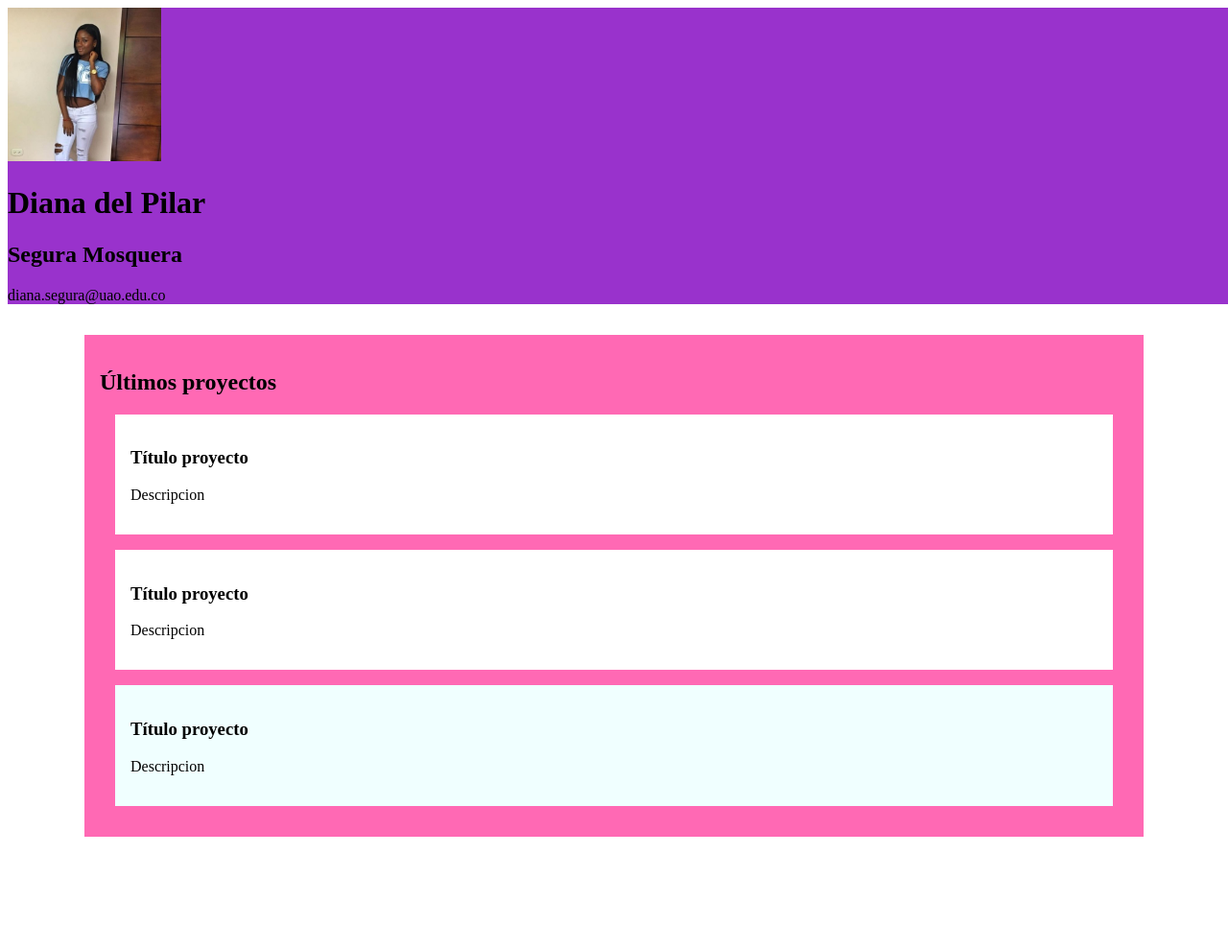
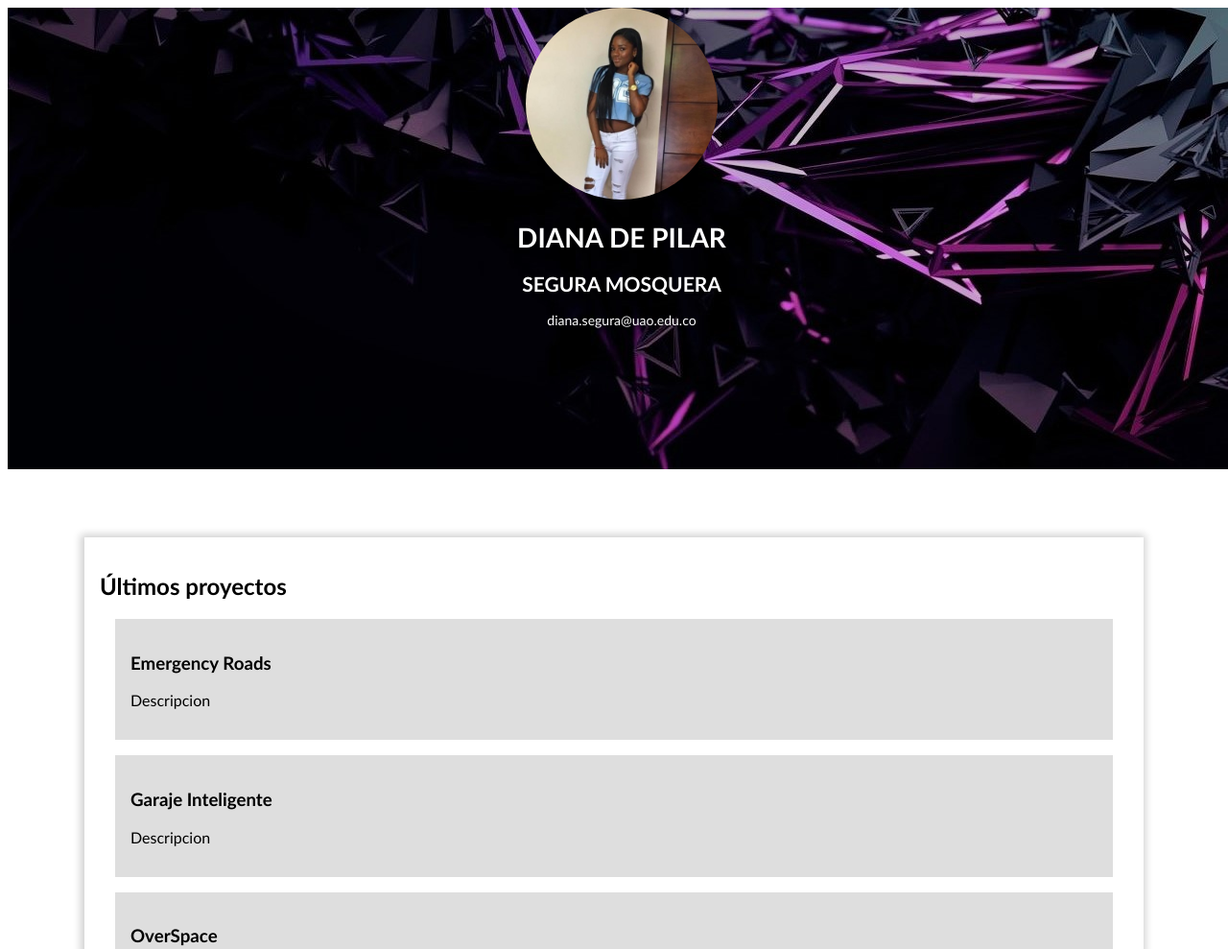
Before and after one commit to dianaseguram/practica3, a plain HTML site: page index.html in a window 1280 px wide. Shown: the top 989 px of the page at 96% size. Before the commit the page ends 904 px from the top, so only its background shows below. Drawn offline with Linux system fonts and the light colour scheme; a script that the page names is missing.

Commit message:
Avance de la pagina, sombra y fotode portada

```diff
--- a/index.html
+++ b/index.html
@@ -13,23 +13,28 @@
 </head>
 <body>
     <div id="infoContainer" class="o-info-container">
-        <img class ="o-img-profile" src="resoruces/avatars-000358257431-xzw7z7-t500x500.jpg" alt="Foto de perfil del usuario">
-        <h1>Diana del Pilar</h1>
-        <h2>Segura Mosquera</h2>
-        <p>diana.segura@uao.edu.co</p>
-    </div>
+        <div style="display: block;">
+            <img class ="o-img-profile" src="resoruces/avatars-000358257431-xzw7z7-t500x500.jpg" alt="Foto de perfil del usuario">
+        </div>
+        <div style="display:block;">
+            <h1 class="o-info-titles">DIANA DE PILAR</h1>
+            <h2 class="o-info-titles">SEGURA MOSQUERA</h2>
+            <p class="o-info-titles">diana.segura@uao.edu.co</p>
+        </div>
+        </div>
+
     <div id="portfolioContainer" class="o-portfolio-container">
         <h2>Últimos proyectos</h2>
         <div id="project1" class="o-project">
-            <h3>Título proyecto</h3>
+            <h3>Emergency Roads</h3>
             <p>Descripcion</p>
         </div>
         <div id="project2"class="o-project">
-                <h3>Título proyecto</h3>
+                <h3>Garaje Inteligente</h3>
                 <p>Descripcion</p>
             </div>
             <div id="project3"class="o-project o-brown">
-                    <h3>Título proyecto</h3>
+                    <h3>OverSpace</h3>
                     <p>Descripcion</p>
                 </div>
 
--- a/resoruces/main.css
+++ b/resoruces/main.css
@@ -1,24 +1,35 @@
 .o-info-container{
     width: 100vw;
-    background-color: darkorchid;
-    font-size: 16px;
+    height: 65vh;
+    background-image: url("iik.jpg");
+    background-repeat: no-repeat;
+    font-size: 14px;
+    font-family: 'Trebuchet MS', 'Lucida Sans Unicode', 'Lucida Grande', 'Lucida Sans', Arial, sans-serif;
+    text-align: center;
 }
 
 .o-img-profile{
-    width: 10rem;
+    width:200px;
+    height:200px;
+    border-radius:150px;
 }
-.o-portfolio-container .o-brown{
-    background-color: azure;
-}
+
 
 .o-portfolio-container{
     margin: 2rem 5rem;
     padding: 1rem;
-    background-color: hotpink;
+    -webkit-box-shadow: -1px 0px 8px 3px rgba(209,209,209,1);
+    -moz-box-shadow: -1px 0px 8px 3px rgba(209,209,209,1);
+    box-shadow: -1px 0px 8px 3px rgba(209,209,209,1);
+    font-family: 'Trebuchet MS', 'Lucida Sans Unicode', 'Lucida Grande', 'Lucida Sans', Arial, sans-serif;
 }
 
 .o-project{
-    background-color: white;
+    background-color: #DEDEDE;
     margin: 1rem;
     padding: 1rem;
 }
+
+.o-info-titles{
+    color:white;
+}
```
Also changed, not shown: resoruces/08e95474f37fa7aad0917430acb301b4.jpg (added), resoruces/dd5b279403df320ef6a291c78cfd71c8.jpg (added), resoruces/iik.jpg (added), resoruces/jeje.jpg (added), resoruces/oko.jpg (added), resoruces/travel-city-2.jpg (added).
